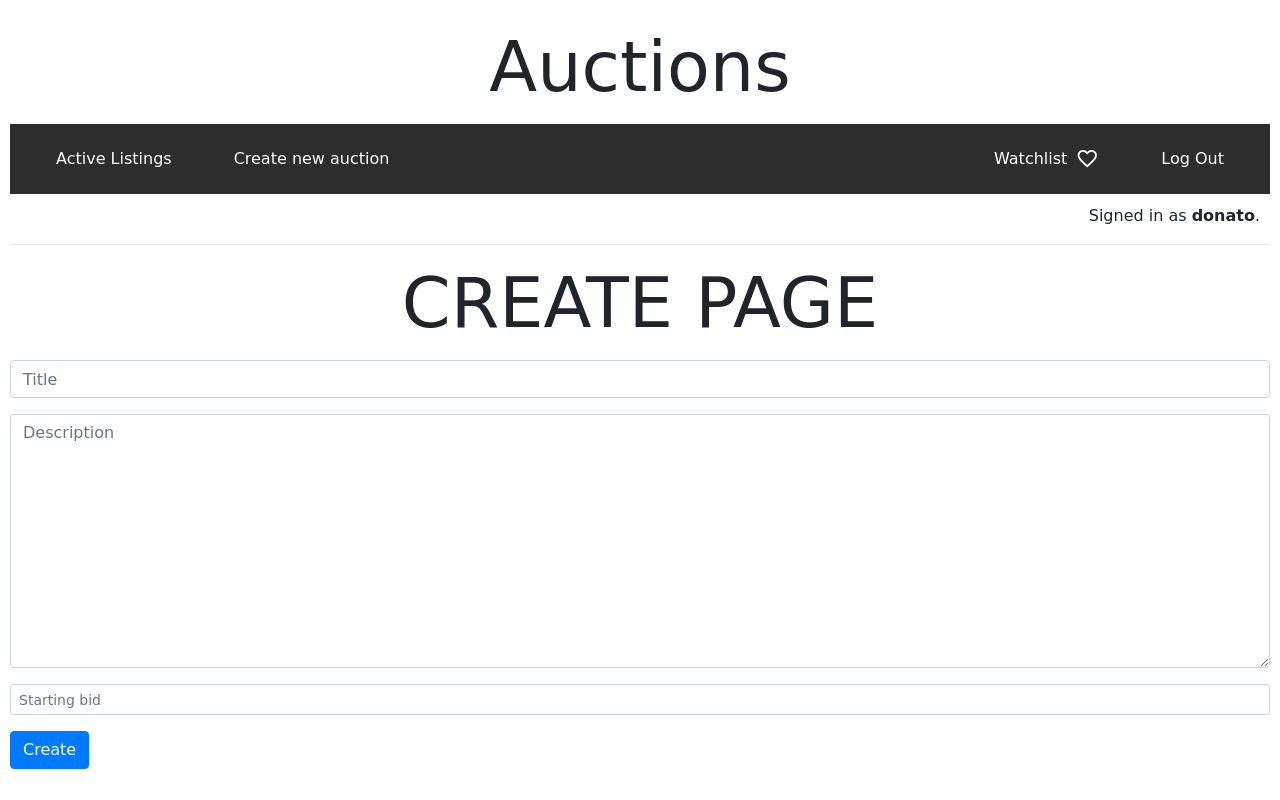
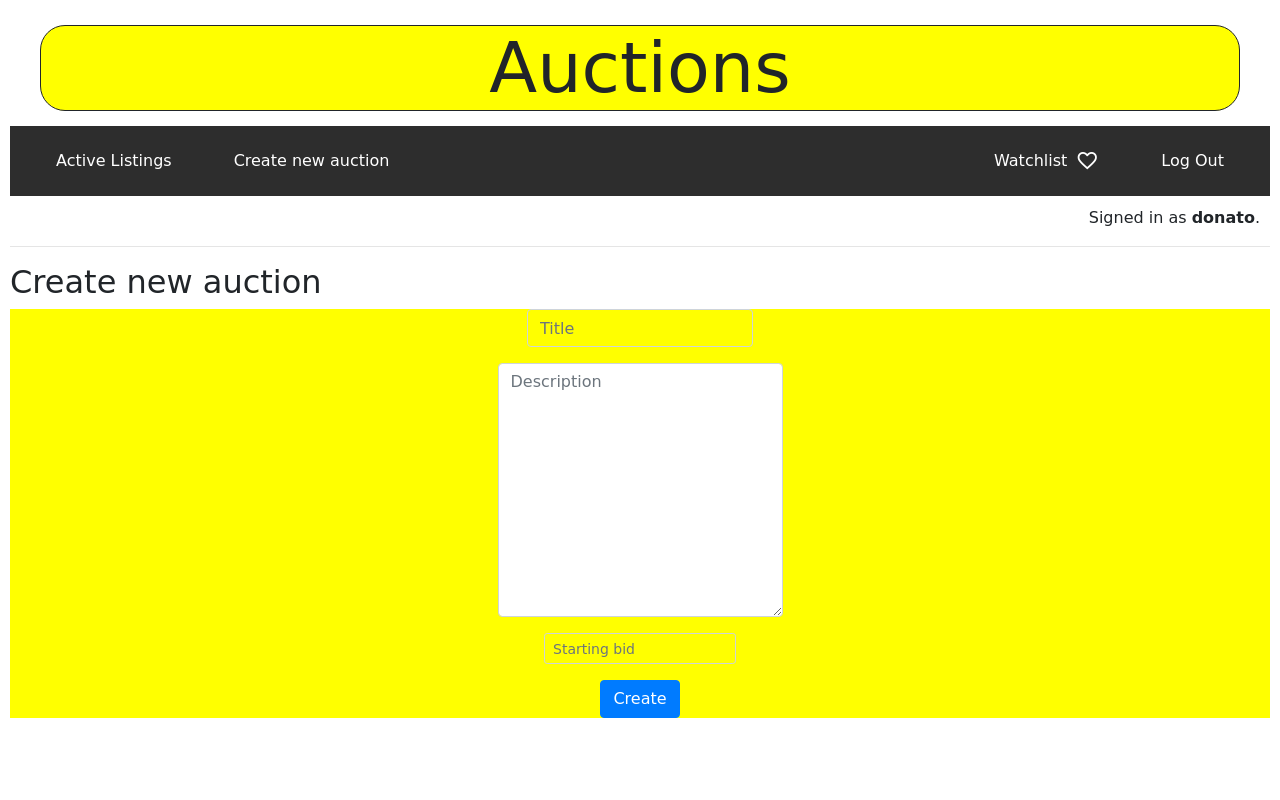
Before and after one commit to donato-casiello/commerce, a Django app: page /create_auction in a window 1280 px wide. Run offline with Django 3.2, Linux system fonts and the light colour scheme; a user stored in the database is signed in; data comes from the database, SQL or seed files in the repository; both versions use the stored data as it was after the commit; some libraries are stand-ins or nearby versions; some web fonts are replaced.

Commit message:
Add some style

```diff
--- a/auctions/static/auctions/styles.css
+++ b/auctions/static/auctions/styles.css
@@ -9,6 +9,9 @@ h1 {
     text-align: center;
     margin: 15px;
     font-size: 70px;
+    border: 1px solid;
+    border-radius: 25px;
+    background-color: yellow;
 }
 
 #nav_bar {
@@ -64,3 +67,11 @@ h1 {
     background: none;
     border: none;
 }
+
+
+#create {
+    display: flex;
+    flex-direction: column;
+    align-items: center;
+    background-color: yellow;
+}
--- a/auctions/templates/auctions/create.html
+++ b/auctions/templates/auctions/create.html
@@ -1,12 +1,12 @@
 {% extends "auctions/layout.html" %}
 
 {% block body %}
-    <h1>CREATE PAGE</h1>
+    <h2>Create new auction</h2>
     <div>
-        <form action="{% url 'create' %}" method="post">
+        <form id="create" action="{% url 'create' %}" method="post">
             {% csrf_token %}
             <div class="mb-3">
-                <input class="form-control" type="text" name="title" placeholder="Title" required>
+                <input class="form-control" type="text" name="title" placeholder="Title" required id="create">
             </div>
             <div class="mb-3">
                 <textarea class="form-control" name="description" id="description" cols="30" rows="10" placeholder="Description" required></textarea>
@@ -15,7 +15,7 @@
                 <div class="alert alert-warning">{{message }}</div>
             {% endif %}
             <div class="mb-3">
-                <input class="form-control form-control-sm" type="text" name="bid" placeholder="Starting bid" step=0.01 required>
+                <input class="form-control form-control-sm" type="text" name="bid" placeholder="Starting bid" step=0.01 required id="create">
             </div class="mb-3">
             <input class="btn btn-primary" type="submit" value="Create">
         </form>
```
Also changed, not shown: db.sqlite3.
